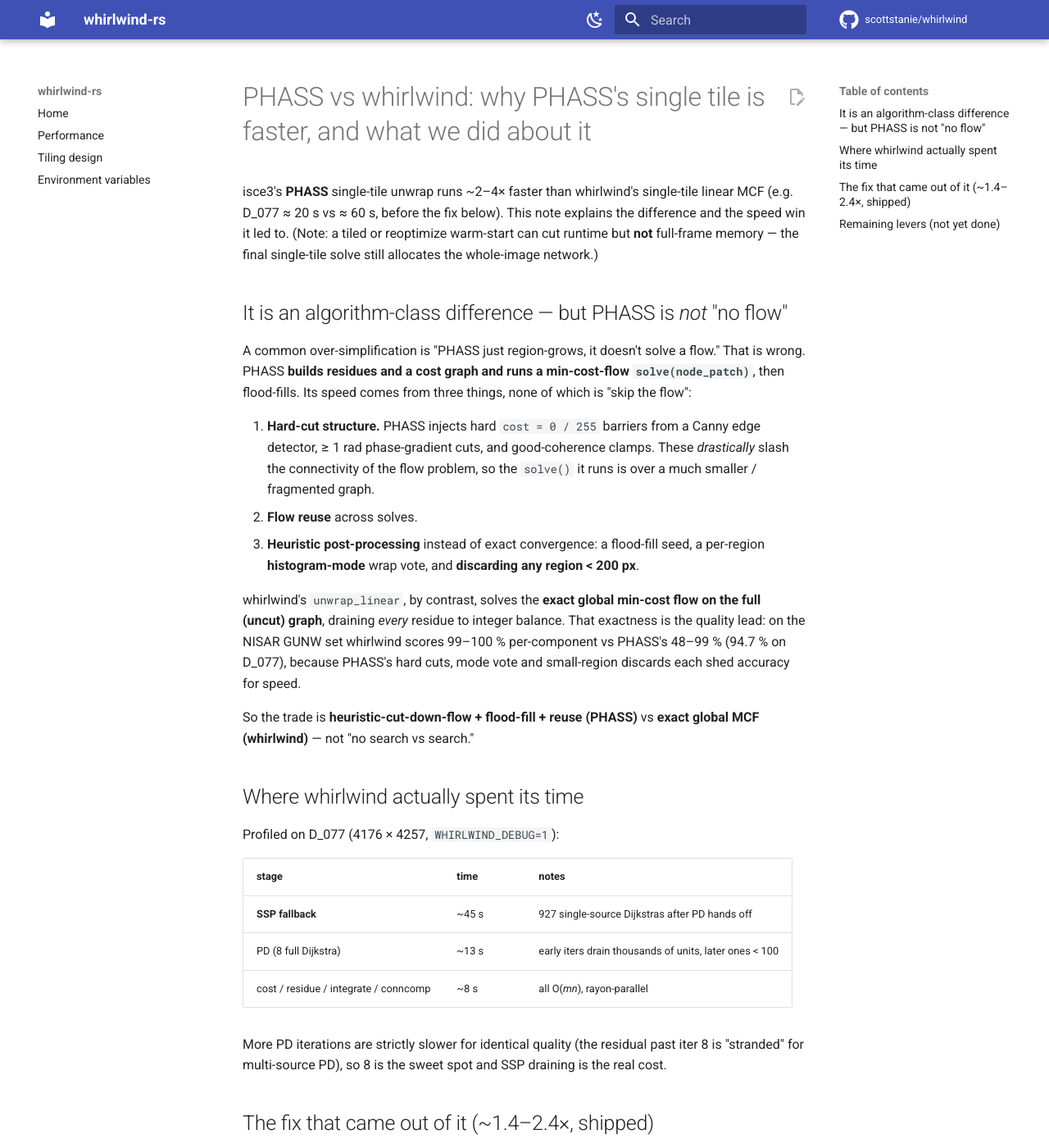
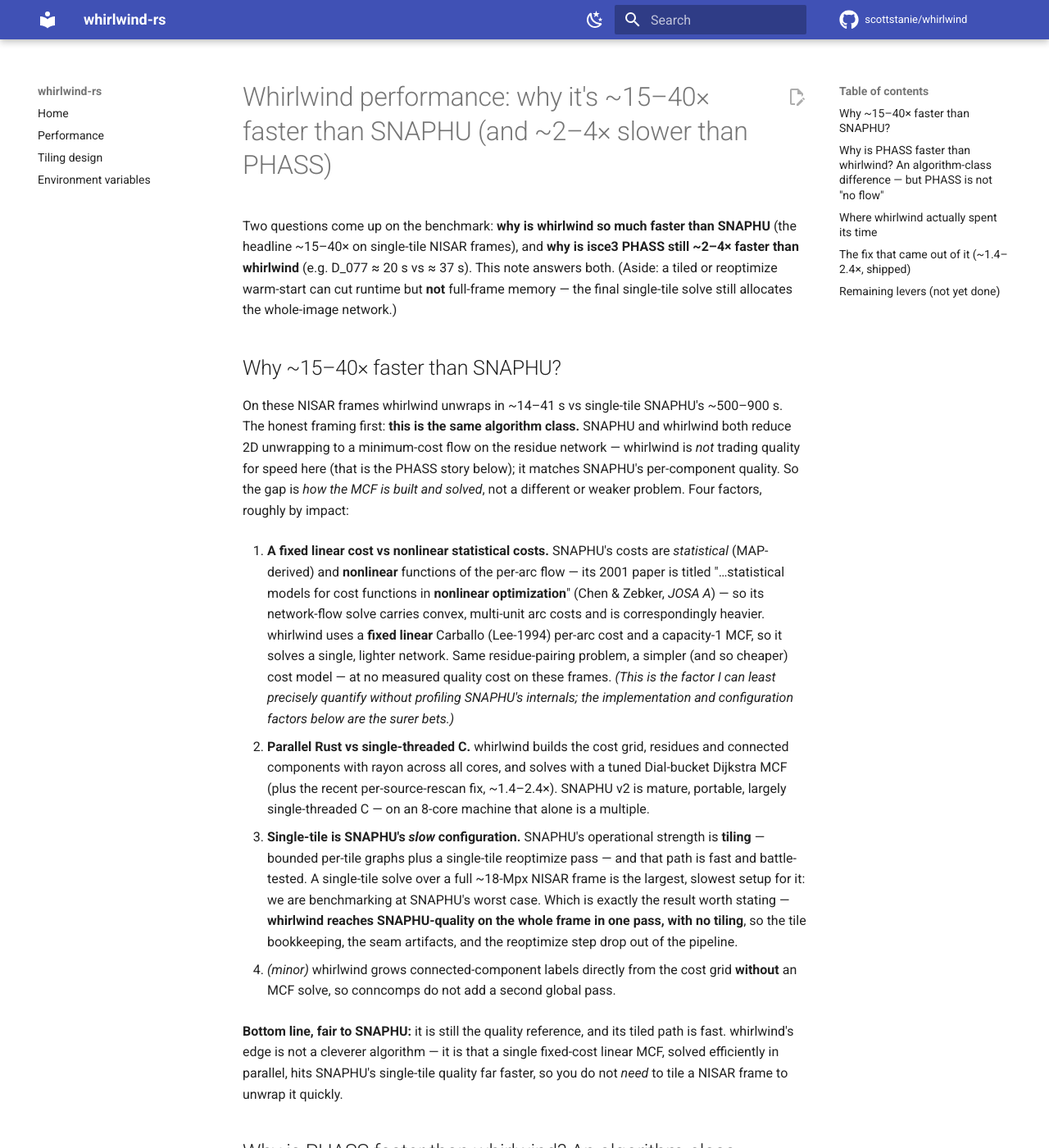
Before and after one commit to scottstanie/whirlwind-insar, an MkDocs documentation site: the page built from docs/PHASS_SPEED.md, in a window 1280 px wide and 1400 px high. Shown: the whole window at 82% size. Built offline with MkDocs 1.6.1 and Material for MkDocs 9.7.7, drawn with Linux system fonts in a browser that asks for light colours; comment, search, counter and statistics services are not loaded; some of the changed text lies outside the part shown.

Commit message:
docs(perf): answer "why so much faster than SNAPHU?" (honest + fair)
Broaden the speed note to cover both benchmark questions. New section on the
~15-40x single-tile SNAPHU gap, framed honestly: SAME algorithm class (MCF on
residues, not a cheaper heuristic), so the gap is implementation/config, not a
weaker problem. Factors: fixed linear vs nonlinear statistical costs (least
quantified, flagged as such), parallel Rust vs single-threaded C, and — the
fair framing — single-tile is SNAPHU's slow configuration (it is built to tile);
the real claim is "SNAPHU-quality on the whole frame in one pass, no tiling."
Stays explicitly fair to SNAPHU as the quality reference.

Co-Authored-By: Claude Opus 4.8 (1M context) <noreply@anthropic.com>

```diff
--- a/docs/PHASS_SPEED.md
+++ b/docs/PHASS_SPEED.md
@@ -1,12 +1,56 @@
-# PHASS vs whirlwind: why PHASS's single tile is faster, and what we did about it
+# Whirlwind performance: why it's ~15–40× faster than SNAPHU (and ~2–4× slower than PHASS)
 
-isce3's **PHASS** single-tile unwrap runs ~2–4× faster than whirlwind's
-single-tile linear MCF (e.g. D_077 ≈ 20 s vs ≈ 60 s, before the fix below). This
-note explains the difference and the speed win it led to. (Note: a tiled or
-reoptimize warm-start can cut runtime but **not** full-frame memory — the final
-single-tile solve still allocates the whole-image network.)
+Two questions come up on the benchmark: **why is whirlwind so much faster than
+SNAPHU** (the headline ~15–40× on single-tile NISAR frames), and **why is isce3
+PHASS still ~2–4× faster than whirlwind** (e.g. D_077 ≈ 20 s vs ≈ 37 s). This note
+answers both. (Aside: a tiled or reoptimize warm-start can cut runtime but **not**
+full-frame memory — the final single-tile solve still allocates the whole-image
+network.)
 
-## It is an algorithm-class difference — but PHASS is *not* "no flow"
+## Why ~15–40× faster than SNAPHU?
+
+On these NISAR frames whirlwind unwraps in ~14–41 s vs single-tile SNAPHU's
+~500–900 s. The honest framing first: **this is the same algorithm class.** SNAPHU
+and whirlwind both reduce 2D unwrapping to a minimum-cost flow on the residue
+network — whirlwind is *not* trading quality for speed here (that is the PHASS story
+below); it matches SNAPHU's per-component quality. So the gap is *how the MCF is
+built and solved*, not a different or weaker problem. Four factors, roughly by
+impact:
+
+1. **A fixed linear cost vs nonlinear statistical costs.** SNAPHU's costs are
+   *statistical* (MAP-derived) and **nonlinear** functions of the per-arc flow — its
+   2001 paper is titled "…statistical models for cost functions in **nonlinear
+   optimization**" (Chen & Zebker, *JOSA A*) — so its network-flow solve carries
+   convex, multi-unit arc costs and is correspondingly heavier. whirlwind uses a
+   **fixed linear** Carballo (Lee-1994) per-arc cost and a capacity-1 MCF, so it
+   solves a single, lighter network. Same residue-pairing problem, a simpler (and
+   so cheaper) cost model — at no measured quality cost on these frames. *(This is
+   the factor I can least precisely quantify without profiling SNAPHU's internals;
+   the implementation and configuration factors below are the surer bets.)*
+
+2. **Parallel Rust vs single-threaded C.** whirlwind builds the cost grid, residues
+   and connected components with rayon across all cores, and solves with a tuned
+   Dial-bucket Dijkstra MCF (plus the recent per-source-rescan fix, ~1.4–2.4×).
+   SNAPHU v2 is mature, portable, largely single-threaded C — on an 8-core machine
+   that alone is a multiple.
+
+3. **Single-tile is SNAPHU's *slow* configuration.** SNAPHU's operational strength
+   is **tiling** — bounded per-tile graphs plus a single-tile reoptimize pass — and
+   that path is fast and battle-tested. A single-tile solve over a full ~18-Mpx
+   NISAR frame is the largest, slowest setup for it: we are benchmarking at SNAPHU's
+   worst case. Which is exactly the result worth stating — **whirlwind reaches
+   SNAPHU-quality on the whole frame in one pass, with no tiling**, so the tile
+   bookkeeping, the seam artifacts, and the reoptimize step drop out of the pipeline.
+
+4. *(minor)* whirlwind grows connected-component labels directly from the cost grid
+   **without** an MCF solve, so conncomps do not add a second global pass.
+
+**Bottom line, fair to SNAPHU:** it is still the quality reference, and its tiled
+path is fast. whirlwind's edge is not a cleverer algorithm — it is that a single
+fixed-cost linear MCF, solved efficiently in parallel, hits SNAPHU's single-tile
+quality far faster, so you do not *need* to tile a NISAR frame to unwrap it quickly.
+
+## Why is PHASS faster than whirlwind? An algorithm-class difference — but PHASS is *not* "no flow"
 
 A common over-simplification is "PHASS just region-grows, it doesn't solve a
 flow." That is wrong. PHASS **builds residues and a cost graph and runs a
```
